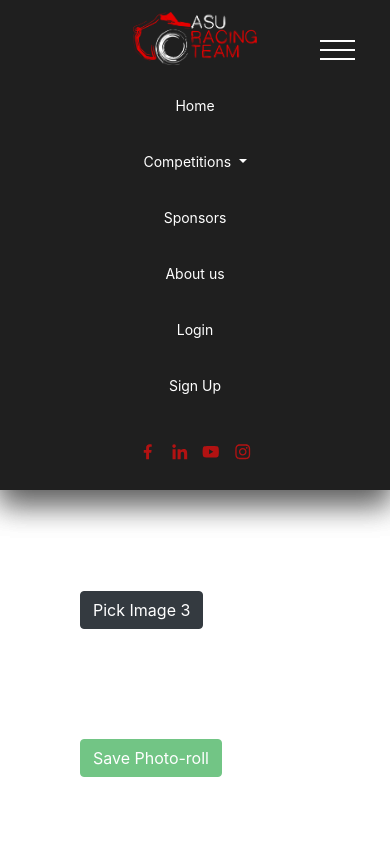
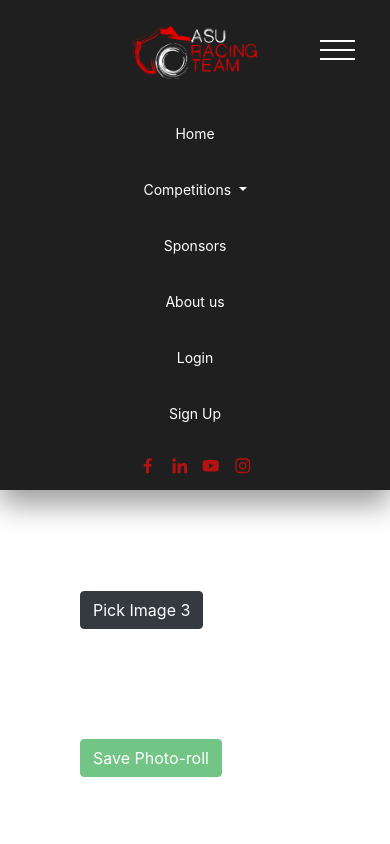
Before and after one commit to muhammadbassiony/ASURT20-FrontEnd, an Angular app: page /edit/photo-roll in a window 390 px wide. Shown: the top 844 px of the page. Built offline with nearby package versions, Linux system fonts and the light colour scheme.

Commit message:
Modified Header

```diff
--- a/src/app/app.component.html
+++ b/src/app/app.component.html
@@ -4,7 +4,6 @@
   <router-outlet></router-outlet>
 
 <ng-container *ngIf="!isAdminMode">
-  <app-header></app-header>
   <app-competition (scroll)="onWindowScroll($event)"></app-competition>
 </ng-container>
 
--- a/src/app/header/header.component.css
+++ b/src/app/header/header.component.css
@@ -33,7 +33,7 @@ header, h1, p, svg, div, nav, ul, li, img {
   background-color: #1f1f1f;
   display: flex;
   align-items: center;
-  justify-content: center;
+  /*justify-content: center;*/
   box-shadow: 0 2em 4em rgba(0, 0, 0, 0.4);
   transition: all 0.3s;
   z-index: 2000;
@@ -110,7 +110,7 @@ header, h1, p, svg, div, nav, ul, li, img {
   .logo-container {
     font-size: 7px;
     max-height: 11em;
-    margin: 0 auto;
+    margin: 2em auto;
   }
 }
 
```
